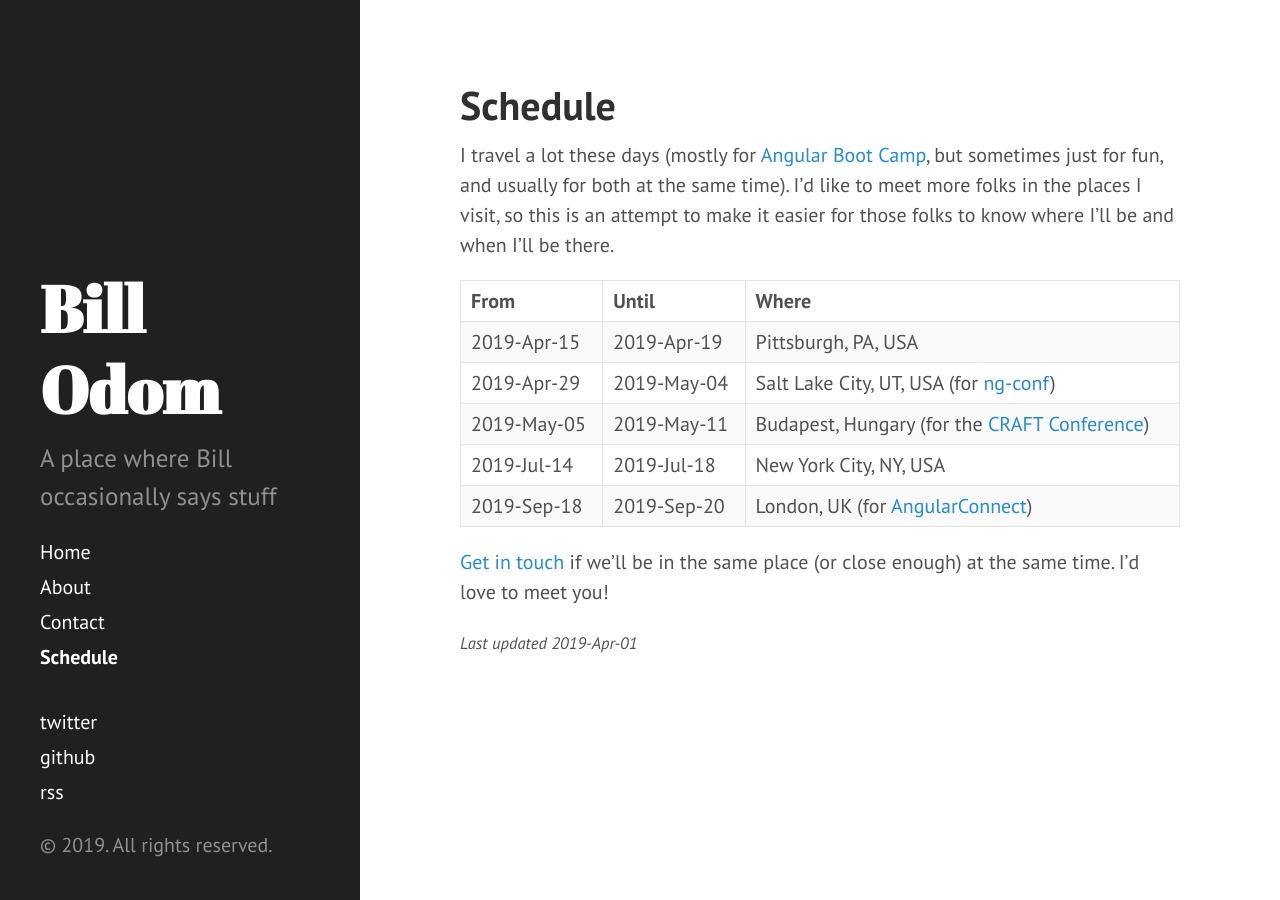
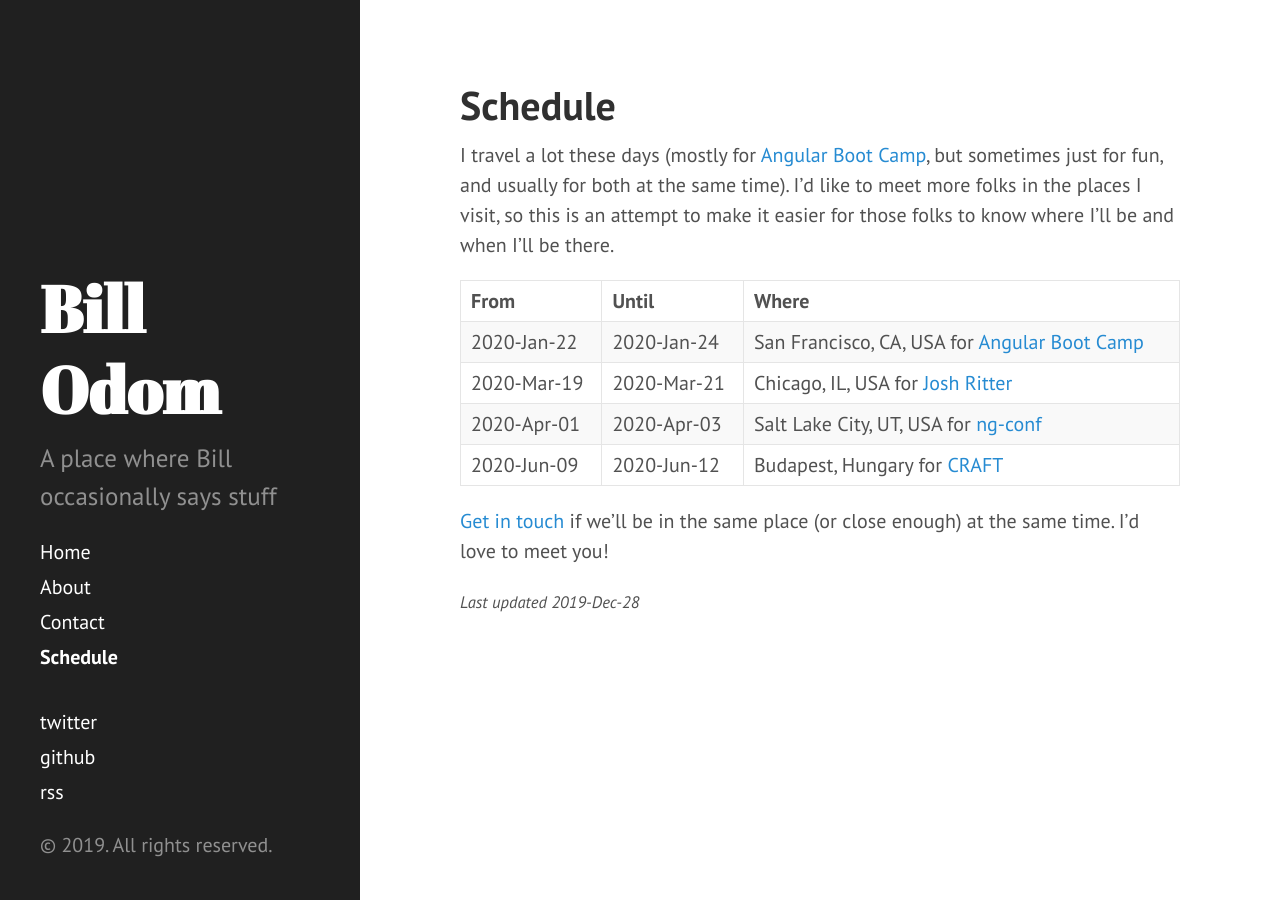
Before and after one commit to wnodom/wnodom.github.io, a Jekyll site: the page built from schedule.md, in a window 1280 px wide. Built offline with Jekyll 4.4.1, drawn with Linux system fonts in a browser that asks for light colours.

Commit message:
Update schedule

```diff
--- a/schedule.md
+++ b/schedule.md
@@ -1,18 +1,17 @@
 ---
 layout: page
 title: Schedule
-update_date: 2019-04-01
+update_date: 2019-12-28
 ---
 
 I travel a lot these days (mostly for [Angular Boot Camp](http://angularbootcamp.com/), but sometimes just for fun, and usually for both at the same time). I'd like to meet more folks in the places I visit, so this is an attempt to make it easier for those folks to know where I'll be and when I'll be there.
 
 | From        | Until       | Where
 |:------------|:------------|:-
-| 2019-Apr-15 | 2019-Apr-19 | Pittsburgh, PA, USA
-| 2019-Apr-29 | 2019-May-04 | Salt Lake City, UT, USA (for [ng-conf](https://www.ng-conf.org))
-| 2019-May-05 | 2019-May-11 | Budapest, Hungary (for the [CRAFT Conference](https://craft-conf.com/))
-| 2019-Jul-14 | 2019-Jul-18 | New York City, NY, USA
-| 2019-Sep-18 | 2019-Sep-20 | London, UK (for [AngularConnect](https://www.angularconnect.com/))
+| 2020-Jan-22 | 2020-Jan-24 | San Francisco, CA, USA for [Angular Boot Camp](http://angularbootcamp.com/)
+| 2020-Mar-19 | 2020-Mar-21 | Chicago, IL, USA for [Josh Ritter](https://www.joshritter.com/)
+| 2020-Apr-01 | 2020-Apr-03 | Salt Lake City, UT, USA for [ng-conf](https://www.ng-conf.org)
+| 2020-Jun-09 | 2020-Jun-12 | Budapest, Hungary for [CRAFT](https://craft-conf.com/)
 
 [Get in touch](/contact/) if we'll be in the same place (or close enough) at the same time. I'd love to meet you!
 
```
